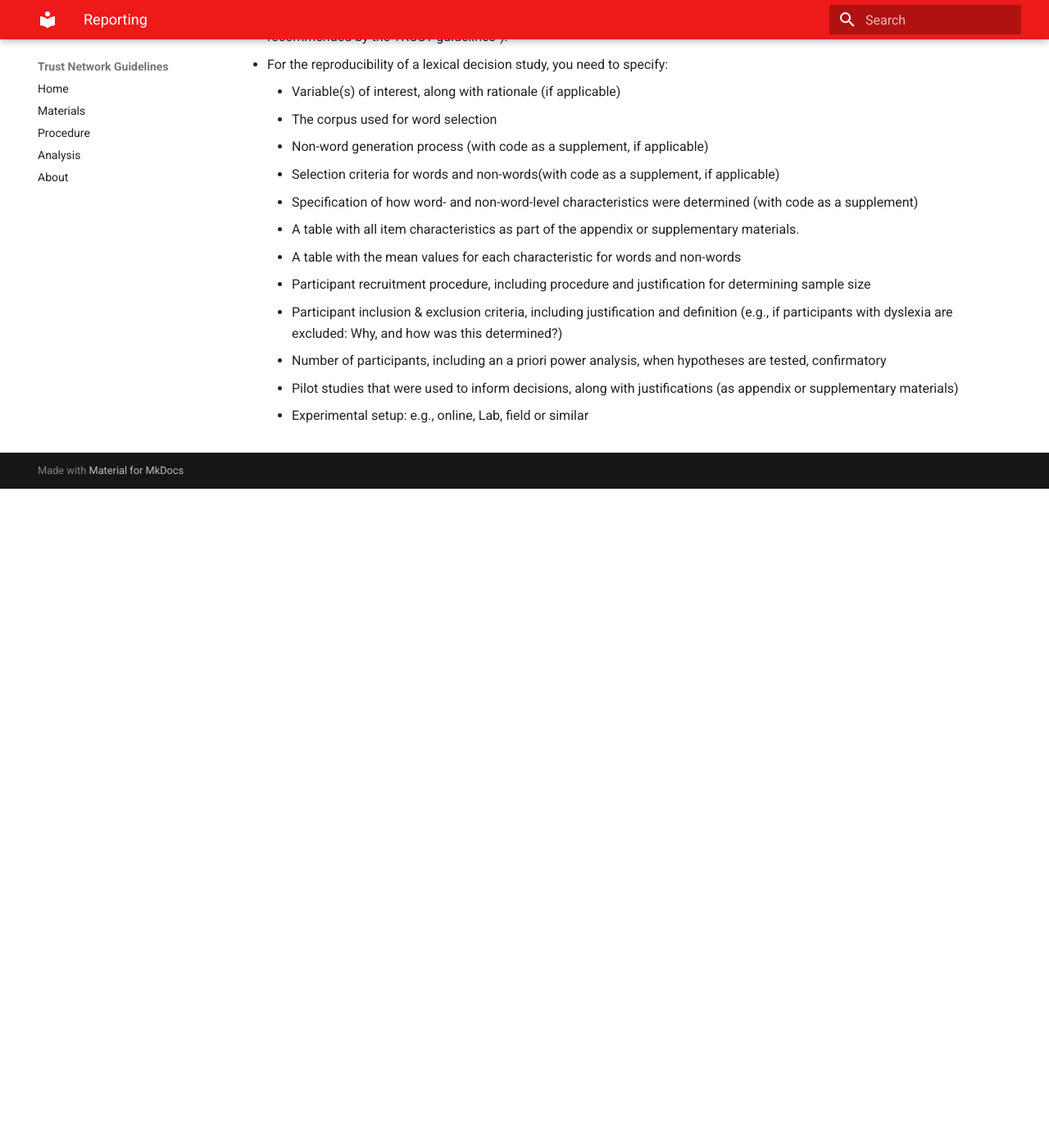
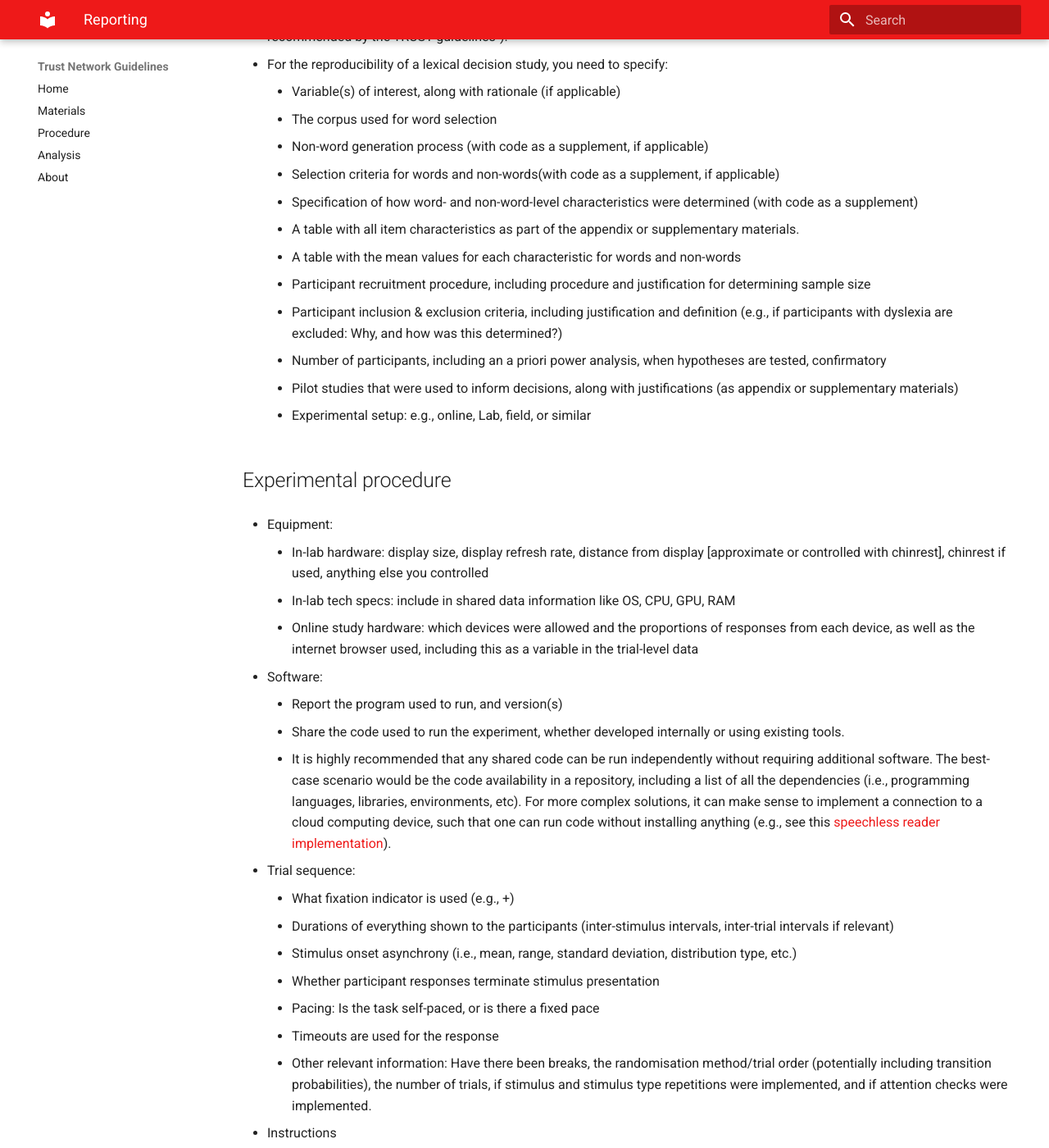
Before and after one commit to cwdeee/trust-network-guidelines, an MkDocs documentation site: the page built from docs/reporting.md, in a window 1280 px wide and 1400 px high, scrolled down 854 px. Shown: the whole window at 82% size. Built offline with MkDocs 1.6.1 and Material for MkDocs 9.7.7, drawn with Linux system fonts in a browser that asks for light colours; before the commit the page ends 1450 px from its top, so only the background shows below that; some of the changed text lies outside the part shown.

Commit message:
experiment reporting

```diff
--- a/docs/reporting.md
+++ b/docs/reporting.md
@@ -28,4 +28,48 @@ Reporting the research process transparently will allow others to reproduce the
     - Participant inclusion & exclusion criteria, including justification and definition (e.g., if participants with dyslexia are excluded: Why, and how was this determined?)
     - Number of participants, including an a priori power analysis, when hypotheses are tested, confirmatory
     - Pilot studies that were used to inform decisions, along with justifications (as appendix or supplementary materials)
-    - Experimental setup: e.g., online, Lab, field or similar
+    - Experimental setup: e.g., online, Lab, field, or similar
+
+## Experimental procedure
+
+- Equipment:
+
+    - In-lab hardware: display size, display refresh rate, distance from display [approximate or controlled with chinrest], chinrest if used, anything else you controlled
+    - In-lab tech specs: include in shared data information like OS, CPU, GPU, RAM
+    - Online study hardware: which devices were allowed and the proportions of responses from each device, as well as the internet browser used, including this as a variable in the trial-level data
+
+- Software:
+
+    - Report the program used to run, and version(s)
+    - Share the code used to run the experiment, whether developed internally or using existing tools.
+    - It is highly recommended that any shared code can be run independently without requiring additional software. The best-case scenario would be the code availability in a repository, including a list of all the dependencies (i.e., programming languages,  libraries, environments, etc). For more complex solutions, it can make sense to implement a connection to a cloud computing device, such that one can run code without installing anything (e.g., see this [speechless reader implementation]()).
+
+- Trial sequence:
+
+    - What fixation indicator is used (e.g., +)
+    - Durations of everything shown to the participants (inter-stimulus intervals, inter-trial intervals if relevant)
+    - Stimulus onset asynchrony (i.e., mean, range, standard deviation, distribution type, etc.)
+    - Whether participant responses terminate stimulus presentation
+    - Pacing: Is the task self-paced, or is there a fixed pace
+    - Timeouts are used for the response
+    - Other relevant information: Have there been breaks, the randomisation method/trial order (potentially including transition probabilities), the number of trials, if stimulus and stimulus type repetitions were implemented, and if attention checks were implemented.
+
+- Instructions
+
+    - Information given about the purpose and the procedure of the study.
+    - Overall duration of testing sessions, including when to expect breaks
+
+- Stimulus parameters:
+
+    - Font (including font file if possible)
+    - If the font is relevant to your experiment, use an open-source font.
+    - Size (degrees of visual angle if controlled, give approximate visual angle if possible, see [here for tool to calculate stimulus size in visual angle](https://elvers.us/perception/visualAngle/))
+    - Luminance
+    - Background colour
+    - Text colour
+    - Kerning if not default
+    - Graphic card setting like Anti-aliasing, etc.
+
+- “Macro” procedure
+
+    - Order of events: entering the lab, information about the study, experiment, debrief, payment, etc.
```
